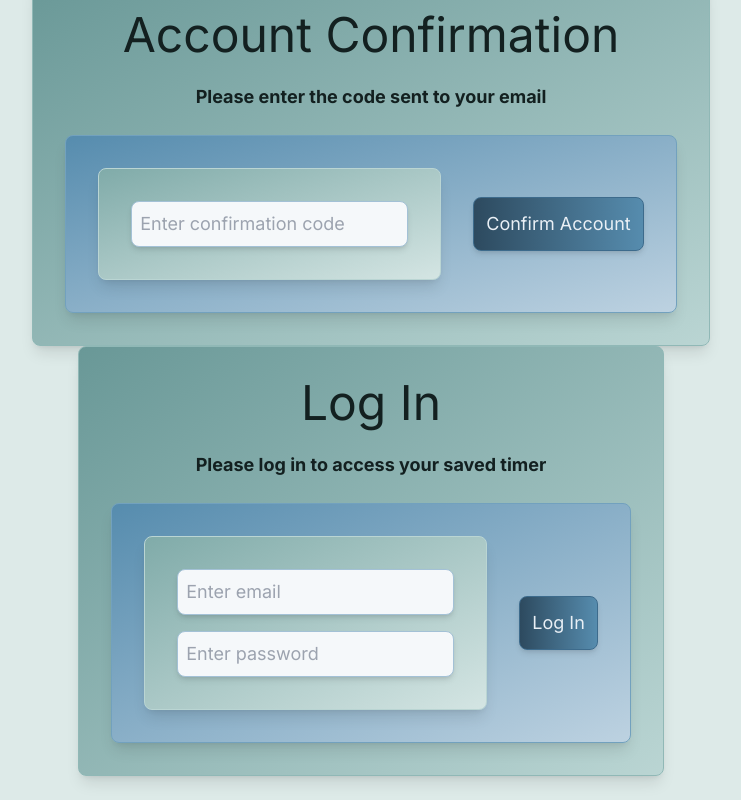
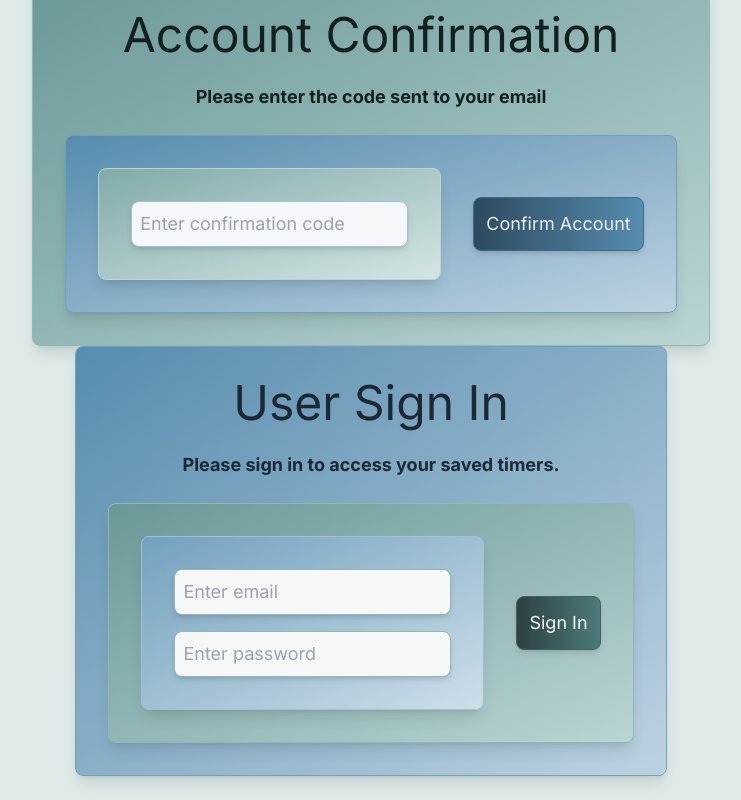
Before and after one commit to ColdWeatherBoyy/pt-timer, a Next.js app: page / in a window 1280 px wide. Shown: the part 818-1618 px from the top of the page, without its empty margins (269-1010 px from the left). Built offline with nearby package versions, Linux system fonts and the light colour scheme; no server answers; what aws-amplify would draw is missing.

Commit message:
working up sign up and confirmation and sign in.

```diff
--- a/app/page.tsx
+++ b/app/page.tsx
@@ -1,7 +1,7 @@
 "use client";
 
 import MainWrapper from "./components/MainWrapper";
-import LogIn from "./pages/LogInPage";
+import SignIn from "./pages/SignInPage";
 import SignUp from "./pages/SignUpPage";
 
 import TimerHomepage from "./pages/TimerHomepage";
@@ -11,7 +11,7 @@ export default function Home() {
 		<MainWrapper>
 			<TimerHomepage />
 			<SignUp />
-			<LogIn />
+			<SignIn />
 		</MainWrapper>
 	);
 }
--- a/app/pages/LogInPage.tsx
+++ /dev/null
@@ -1,30 +0,0 @@
-import React, { useState } from "react";
-import UserForm from "../components/UserForm";
-import { ThemeColor } from "../utilities/themeTypes";
-
-const LogIn: React.FC = () => {
-	const [email, setEmail] = useState<string>("");
-	const [password, setPassword] = useState<string>("");
-	const LogInFormInputs = [
-		{ value: email, setValue: setEmail, type: "email", placeholder: "Enter email" },
-		{
-			value: password,
-			setValue: setPassword,
-			type: "password",
-			placeholder: "Enter password",
-		},
-	];
-
-	return (
-		<UserForm
-			formInputs={LogInFormInputs}
-			formColor={ThemeColor.jade}
-			formText={{
-				title: "Log In",
-				subtitle: "Please log in to access your saved timer",
-				button: "Log In",
-			}}
-		/>
-	);
-};
-export default LogIn;
--- /dev/null
+++ b/app/pages/SignInPage.tsx
@@ -0,0 +1,43 @@
+import React, { useState } from "react";
+import UserForm from "../components/UserForm";
+import { ThemeColor } from "../utilities/themeTypes";
+import { handleSignIn } from "../utilities/amplifyFunctions";
+
+const SignIn: React.FC = () => {
+	const [userData, setUserData] = useState({
+		email: "",
+		password: "",
+	});
+	const SignInFormInputs = [
+		{
+			value: userData.email,
+			setValue: (value: string) => setUserData({ ...userData, email: value }),
+			type: "email",
+			placeholder: "Enter email",
+		},
+		{
+			value: userData.password,
+			setValue: (value: string) => setUserData({ ...userData, password: value }),
+			type: "password",
+			placeholder: "Enter password",
+		},
+	];
+
+	const handleSignInSubmit = async () => {
+		await handleSignIn(userData.email, userData.password);
+	};
+
+	return (
+		<UserForm
+			formInputs={SignInFormInputs}
+			formColor={ThemeColor.horizon}
+			formText={{
+				title: "User Sign In",
+				subtitle: "Please sign in to access your saved timers.",
+				button: "Sign In",
+			}}
+			handleSubmit={handleSignInSubmit}
+		/>
+	);
+};
+export default SignIn;
--- a/app/utilities/amplifyFunctions.ts
+++ b/app/utilities/amplifyFunctions.ts
@@ -1,4 +1,4 @@
-import { confirmSignUp, signUp } from "aws-amplify/auth";
+import { confirmSignUp, signIn, signUp, autoSignIn } from "aws-amplify/auth";
 
 export const handleSignUp = async (username: string, password: string) => {
 	const { isSignUpComplete, userId, nextStep } = await signUp({
@@ -11,7 +11,7 @@ export const handleSignUp = async (username: string, password: string) => {
 			autoSignIn: true,
 		},
 	});
-	// return { isSignUpComplete, userId, nextStep };
+	console.log(isSignUpComplete, userId, nextStep);
 };
 
 export const handleConfirmSignUp = async (username: string, confirmationCode: string) => {
@@ -19,4 +19,18 @@ export const handleConfirmSignUp = async (username: string, confirmationCode: st
 		username,
 		confirmationCode,
 	});
+	console.log(isSignUpComplete, nextStep);
 };
+
+export const handleSignIn = async (username: string, password: string) => {
+	const data = await signIn({
+		username,
+		password,
+	});
+	console.log(data);
+};
+
+export const handleAutoSignIn = async () => {
+	const data = await autoSignIn();
+	console.log(data);
+};
```
